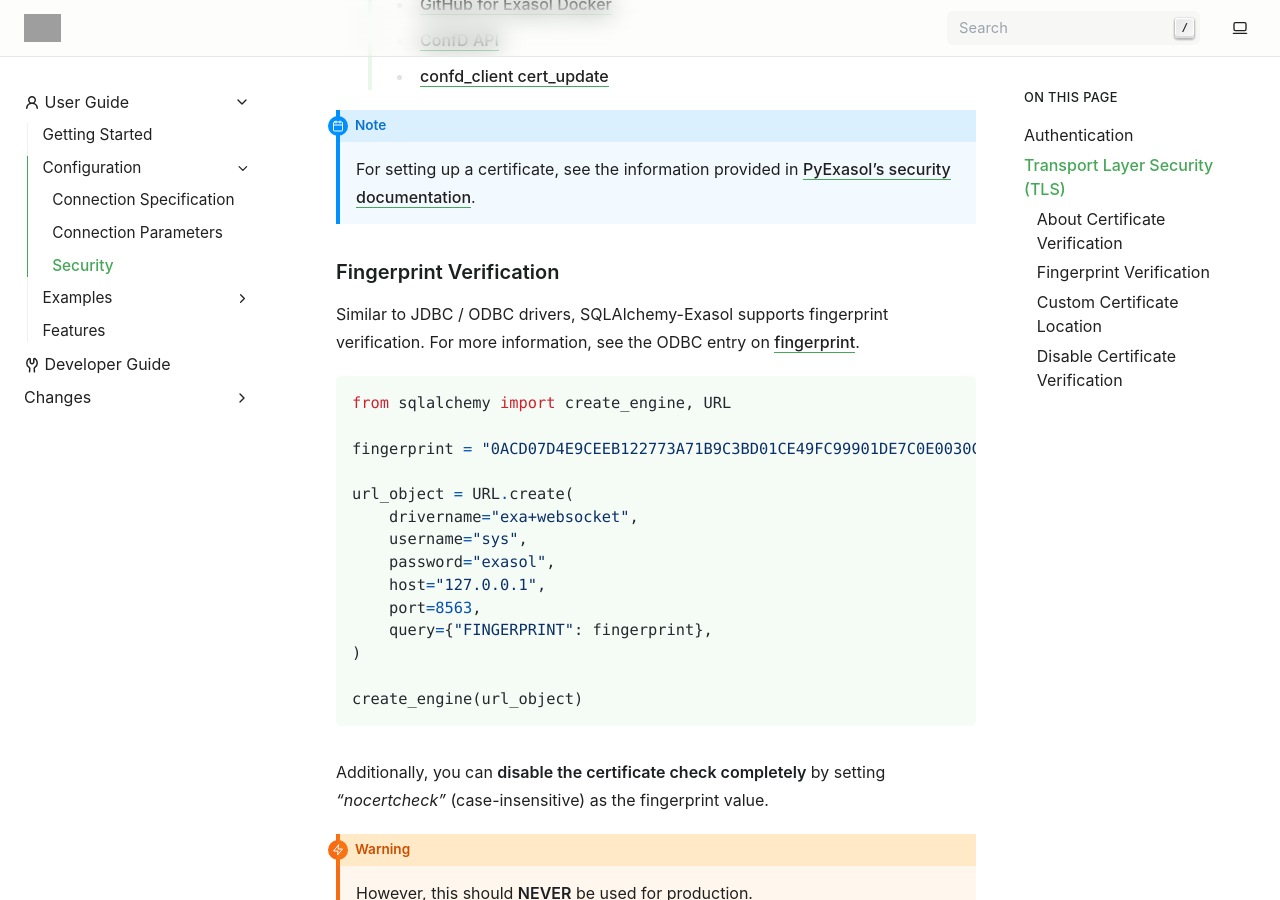
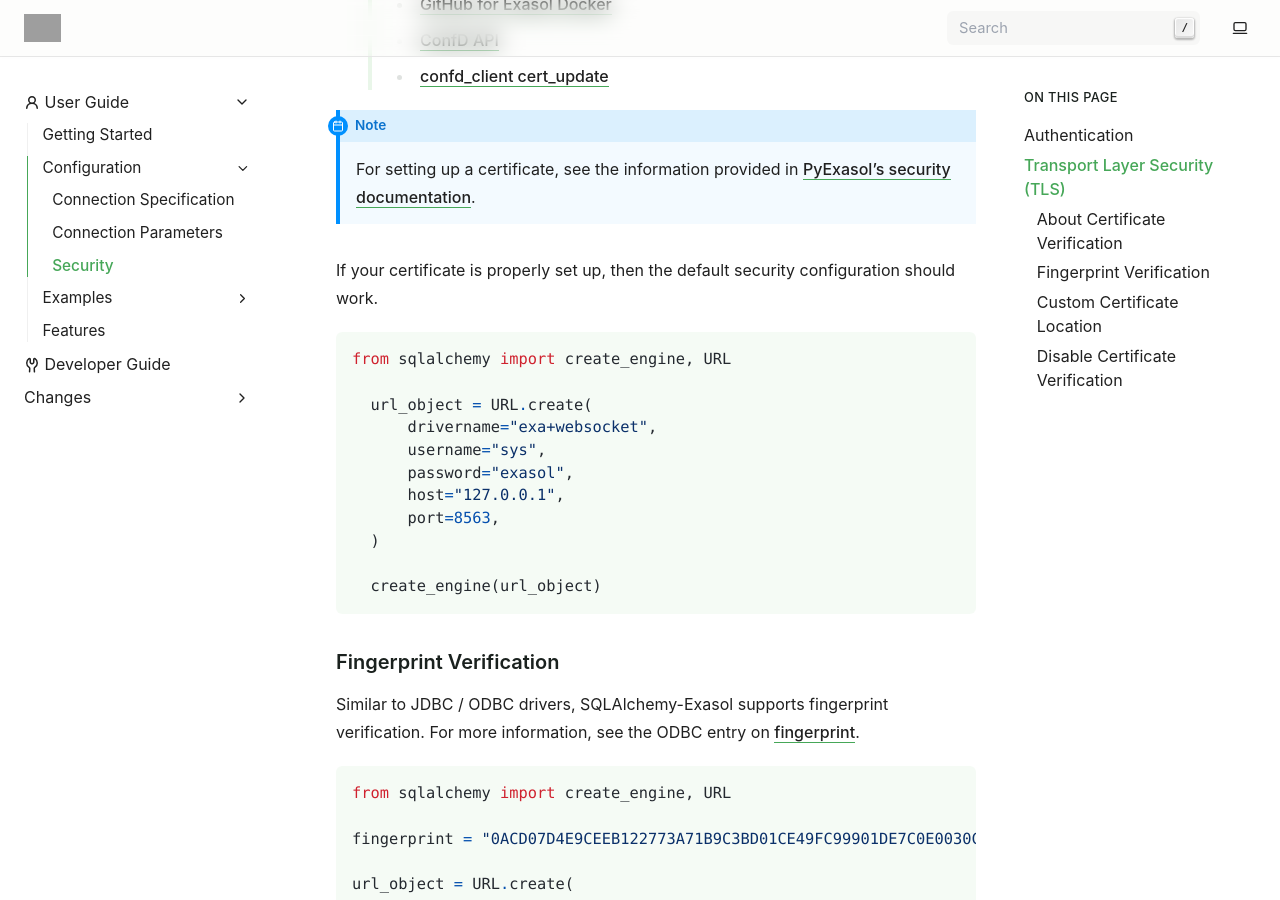
Before and after one commit to exasol/sqlalchemy-exasol, a Sphinx documentation site: the page built from doc/user_guide/configuration/security.rst, in a window 1280 px wide and 900 px high, scrolled down 2379 px. Built offline with Sphinx 7.4.7, drawn with Linux system fonts in a browser that asks for light colours; grey boxes are pictures that could not be loaded.

Commit message:
Add example to default case

```diff
--- a/doc/user_guide/configuration/security.rst
+++ b/doc/user_guide/configuration/security.rst
@@ -102,6 +102,23 @@ whatever certificate your Exasol instance uses, is the most secure:
     For setting up a certificate, see the information provided in
     `PyExasol's security documentation <https://exasol.github.io/pyexasol/master/user_guide/configuration/security.html#setup>`__.
 
+If your certificate is properly set up, then the default security configuration
+should work.
+
+.. code-block:: python
+
+      from sqlalchemy import create_engine, URL
+
+        url_object = URL.create(
+            drivername="exa+websocket",
+            username="sys",
+            password="exasol",
+            host="127.0.0.1",
+            port=8563,
+        )
+
+        create_engine(url_object)
+
 .. _fingerprint_verification:
 
 Fingerprint Verification
```
